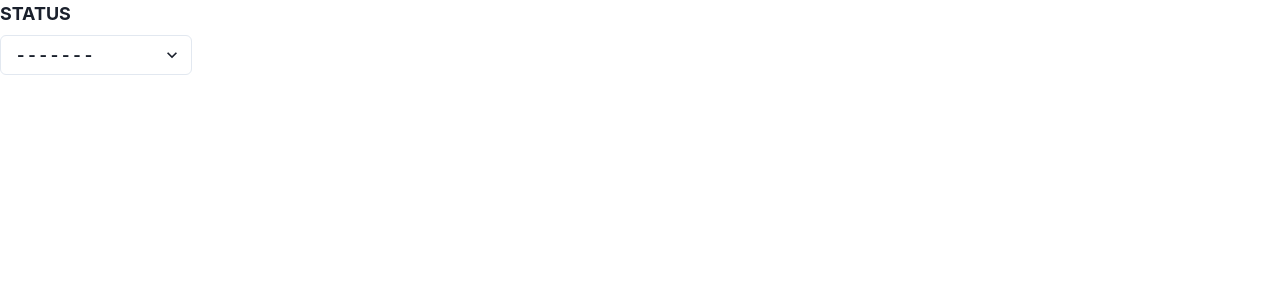
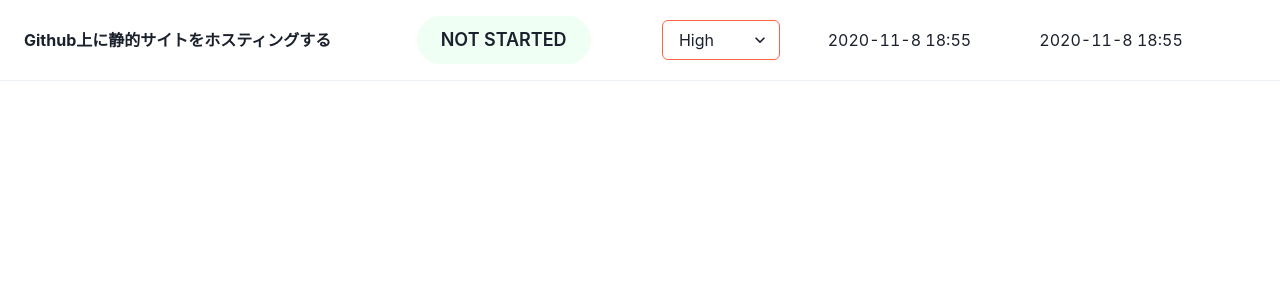
Before and after one commit to if-tech-support/todo_team_2, a Next.js app: page /test in a window 1280 px wide. Shown: the top 300 px of the page. Built offline with nearby package versions, Linux system fonts and the light colour scheme.

Commit message:
#17 TodoListChildコンポーネントを作成してtest.jsxにインポート

```diff
--- a/pages/test.jsx
+++ b/pages/test.jsx
@@ -1,9 +1,9 @@
 import React from 'react'
-import SearchStatus from '../src/components/atoms/search/SearchStatus'
+import TodoListChild from '../src/components/atoms/TodoListChild'
 
 const Test = () => {
   return (
-    <SearchStatus></SearchStatus>
+    <TodoListChild></TodoListChild>
   )
 }
 
--- /dev/null
+++ b/src/components/atoms/TodoListChild.jsx
@@ -0,0 +1,37 @@
+import React from 'react';
+import {
+  Table,
+  Tbody,
+  Tr,
+  Td,
+  Button,
+  Select,
+
+} from '@chakra-ui/react'
+
+const TodoListChild = () => {
+  return (
+  <Table>
+    <Tbody>
+      <Tr>
+        <Td fontWeight="bold">Github上に静的サイトをホスティングする</Td>
+        <Td>
+        <Button rounded="full" bg="green.50" size="lg">NOT STARTED</Button>
+        </Td>
+        <Td>
+          <Select borderColor="tomato">
+            <option>High</option>
+            <option>Middle</option>
+            <option>Low</option>
+          </Select>
+        </Td>
+        <Td>2020-11-8 18:55</Td>
+        <Td>2020-11-8 18:55</Td>
+        <Td></Td>
+      </Tr>
+    </Tbody>
+  </Table>
+  )
+}
+
+export default TodoListChild
--- a/src/components/atoms/search/SearchStatus.jsx
+++ /dev/null
@@ -1,19 +0,0 @@
-import React from 'react'
-import { Select, FormControl, FormLabel } from '@chakra-ui/react'
-
-const SearchStatus = () => {
-  return (
-    <FormControl>
-      <FormLabel htmlFor='status' fontSize='18px' fontWeight='bold'>
-        STATUS
-      </FormLabel>
-      <Select id='status' placeholder='- - - - - - -' fontWeight='bold' width='192px' height='40px'>
-        <option>NOT STARTED</option>
-        <option>DOING</option>
-        <option>DONE</option>
-      </Select>
-    </FormControl>
-  )
-}
-
-export default SearchStatus
```
Also changed, not shown: 1 other file (tests, documents, lock files or other folders).
